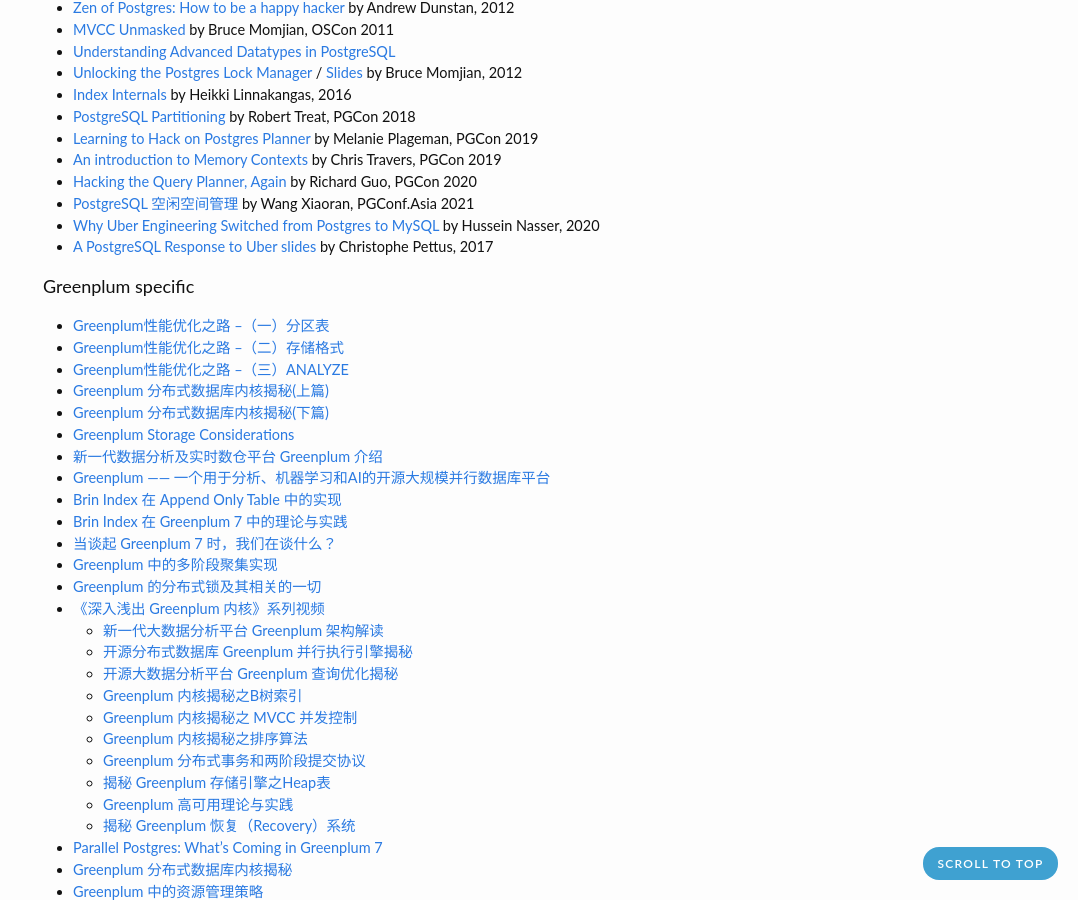
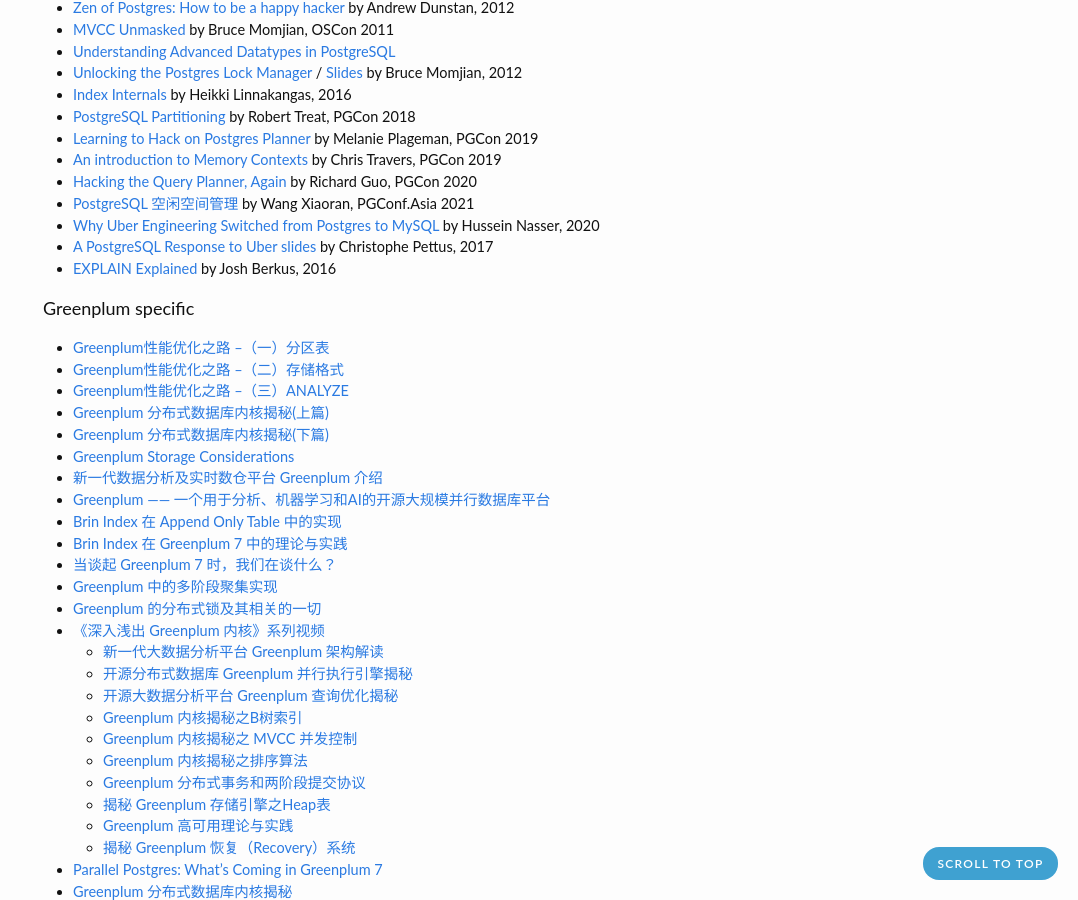
Before and after one commit to zhjwpku/zhjwpku.github.io, a Jekyll site: the page built from _posts/2022-07-12-awesome-postgres.md, in a window 1280 px wide and 900 px high, scrolled down 2497 px. Shown: the whole window, without its empty margins (202-1280 px from the left). Built offline with Jekyll 4.4.1, drawn with Linux system fonts in a browser that asks for light colours; comment, search, counter and statistics services are not loaded.

Commit message:
EXPLAIN Explained
Signed-off-by: Junwang Zhao <zhjwpku@gmail.com>

```diff
--- a/_posts/2022-07-12-awesome-postgres.md
+++ b/_posts/2022-07-12-awesome-postgres.md
@@ -128,6 +128,7 @@
 - [PostgreSQL 空闲空间管理](https://www.bilibili.com/video/BV1934y1i7pk) by Wang Xiaoran, PGConf.Asia 2021
 - [Why Uber Engineering Switched from Postgres to MySQL](https://www.youtube.com/watch?v=_E43l5EbNI4) by Hussein Nasser, 2020
 - [A PostgreSQL Response to Uber](https://www.youtube.com/watch?v=5dIbB5GIqAo) [slides](https://thebuild.com/presentations/uber-perconalive-2017.pdf) by Christophe Pettus, 2017
+- [EXPLAIN Explained](https://www.youtube.com/watch?v=mCwwFAl1pBU) by Josh Berkus, 2016
 
 <h4>Greenplum specific</h4>
 
```
